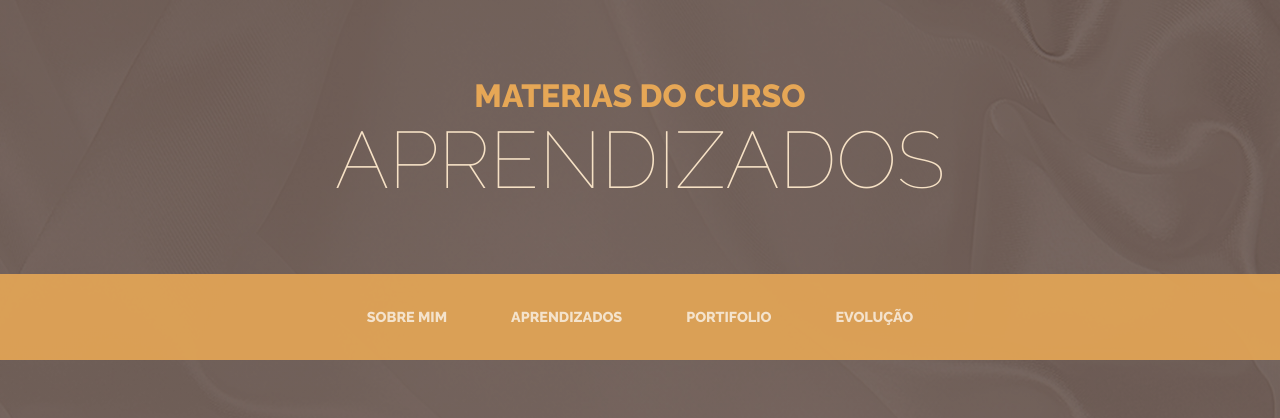
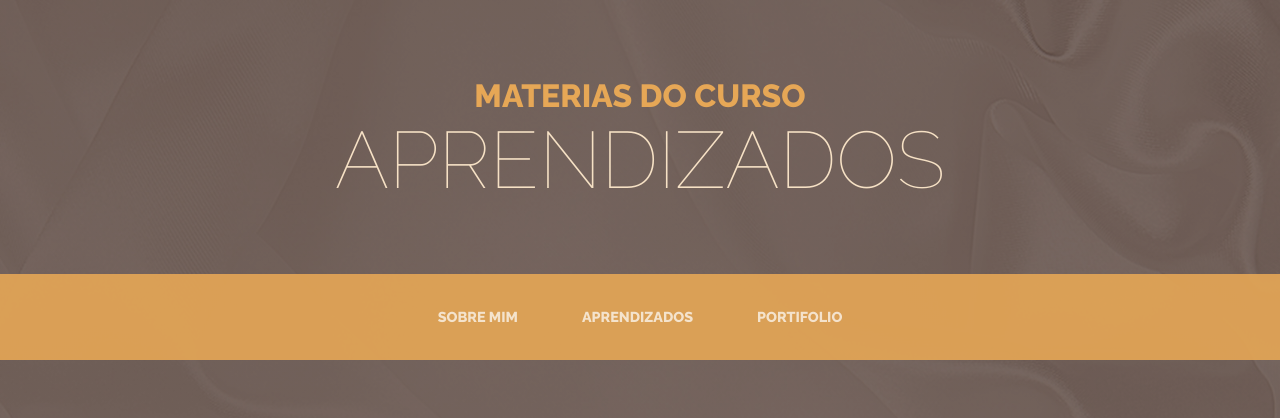
Before and after one commit to ViniciusAugusto14/site-curriculo, a plain HTML site: page about.html in a window 1280 px wide. Shown: the top 418 px of the page. Drawn offline with nearby package versions, Linux system fonts and the light colour scheme.

Commit message:
Add files via upload

```diff
--- a/about.html
+++ b/about.html
@@ -32,7 +32,6 @@
                         <li class="nav-item px-lg-4"><a class="nav-link text-uppercase" href="index.html">Sobre Mim</a></li>
                         <li class="nav-item px-lg-4"><a class="nav-link text-uppercase" href="about.html">Aprendizados</a></li>
                         <li class="nav-item px-lg-4"><a class="nav-link text-uppercase" href="portifolio.html">Portifolio</a></li>
-                        <li class="nav-item px-lg-4"><a class="nav-link text-uppercase" href="evolucao.html">Evolução</a></li>
                     </ul>
                 </div>
             </div>
```
Also changed, not shown: index.html (+0 -1 lines), portifolio.html (+0 -1 lines).
